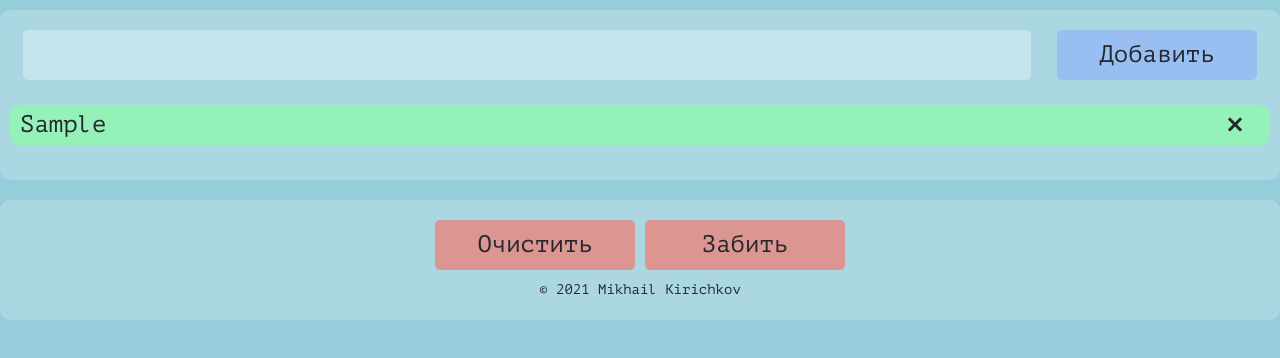
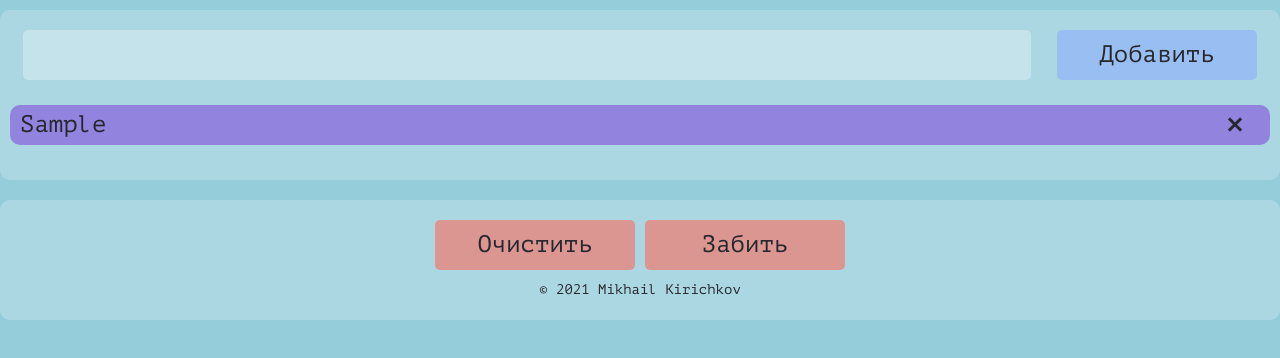
Before and after one commit to Ihomeeer/ToDoList, a plain HTML site: page index.html in a window 1280 px wide. Both pictures are taken after typing "Sample" into the empty fields and a click on the button "Добавить". Drawn offline with Linux system fonts and the light colour scheme.

Commit message:
fix: временное решение с пустыми итемами

```diff
--- a/blocks/list/__delete-button/list__delete-button.css
+++ b/blocks/list/__delete-button/list__delete-button.css
@@ -9,4 +9,5 @@
   color: #26282E;
   background-color: transparent;
   border: none;
+  cursor: pointer;
 }
--- a/scripts/index.js
+++ b/scripts/index.js
@@ -28,8 +28,6 @@ const createNewItem = (inp) => {
   const elementText = element.querySelector('.list__item-name');
   const elementBody = element.querySelector('.list__item');
   addColorToItem(elementBody);
-  // console.log(inp)
-  // console.log(inp.value)
   addTextToItem(elementText, inp);
   makeDeleteItemBtn(elementBody);
   addElementToList(element, elementsList);
@@ -37,8 +35,13 @@ const createNewItem = (inp) => {
 
 //Функция, создающая новый элемент в списке и очищающая инпут
 function addNewItem (inp) {
-  createNewItem(inp.value);
-  clearTextInput(inp);
+  if (inp.value) {
+    createNewItem(inp.value);
+    clearTextInput(inp);
+  } else {
+
+    return
+  };
 }
 
 //Функция очищения инпута
@@ -61,6 +64,7 @@ const addElementToList = (elem, list) => {
   list.prepend(elem);
 }
 
+//Задает функционал кнопкам удаления на каждом итеме
 const makeDeleteItemBtn = (elem) => {
   const elementDeleteBtn = elem.querySelector('.list__delete-button');
   elementDeleteBtn.addEventListener('click', () => {
@@ -68,7 +72,7 @@ const makeDeleteItemBtn = (elem) => {
   });
 }
 
-//Генератор рандомных чисел от 0 до 4 для цветов итемов в списке
+//Генератор рандомных чисел от 0 до 9 для цветов итемов в списке
 const getRandomFloat = (min, max) => {
   return Math.floor(Math.random() * (max - min + 1)) + min;
 }
--- a/scripts/utils/colors.js
+++ b/scripts/utils/colors.js
@@ -1,14 +1,14 @@
 const colors = [
-  "#94A4F2",
-  "#ACD5FC",
-  "#97DBE6",
-  "#94F2B9",
-  "#BA8ED4",
+  "#998AEB",
+  "#675D9E",
+  "#6F649E",
+  "#9183DE",
+  "#423B5E",
   "#AE98EB",
-  "#94C0F6",
+  "#8A7CC4",
   "#888ABD",
-  "#B8FFF7",
-  "#BFF6AA",
+  "#9C8CDF",
+  "#A594EB",
 ]
 
 export default colors;
```
Also changed, not shown: 1 other file.
